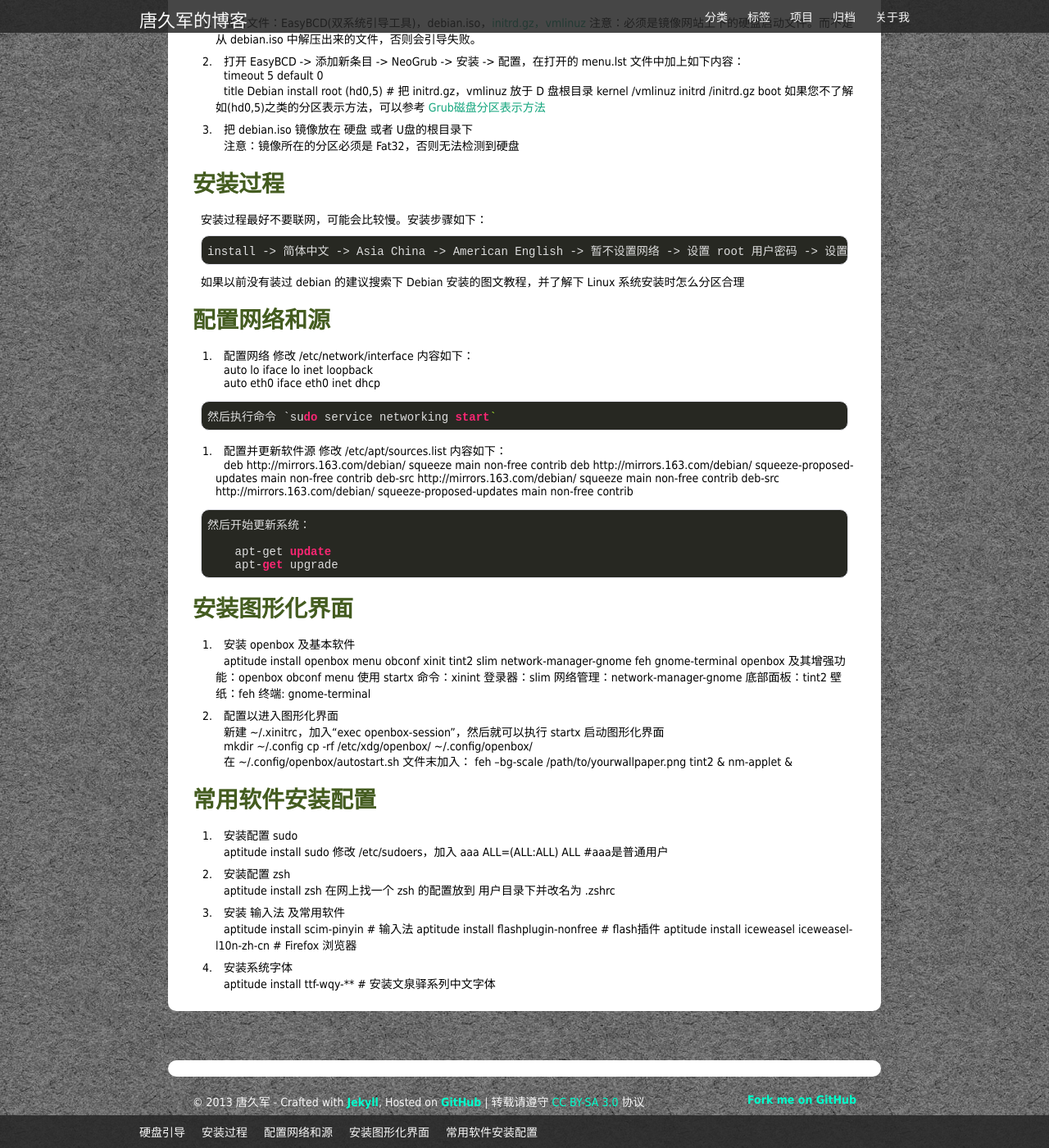
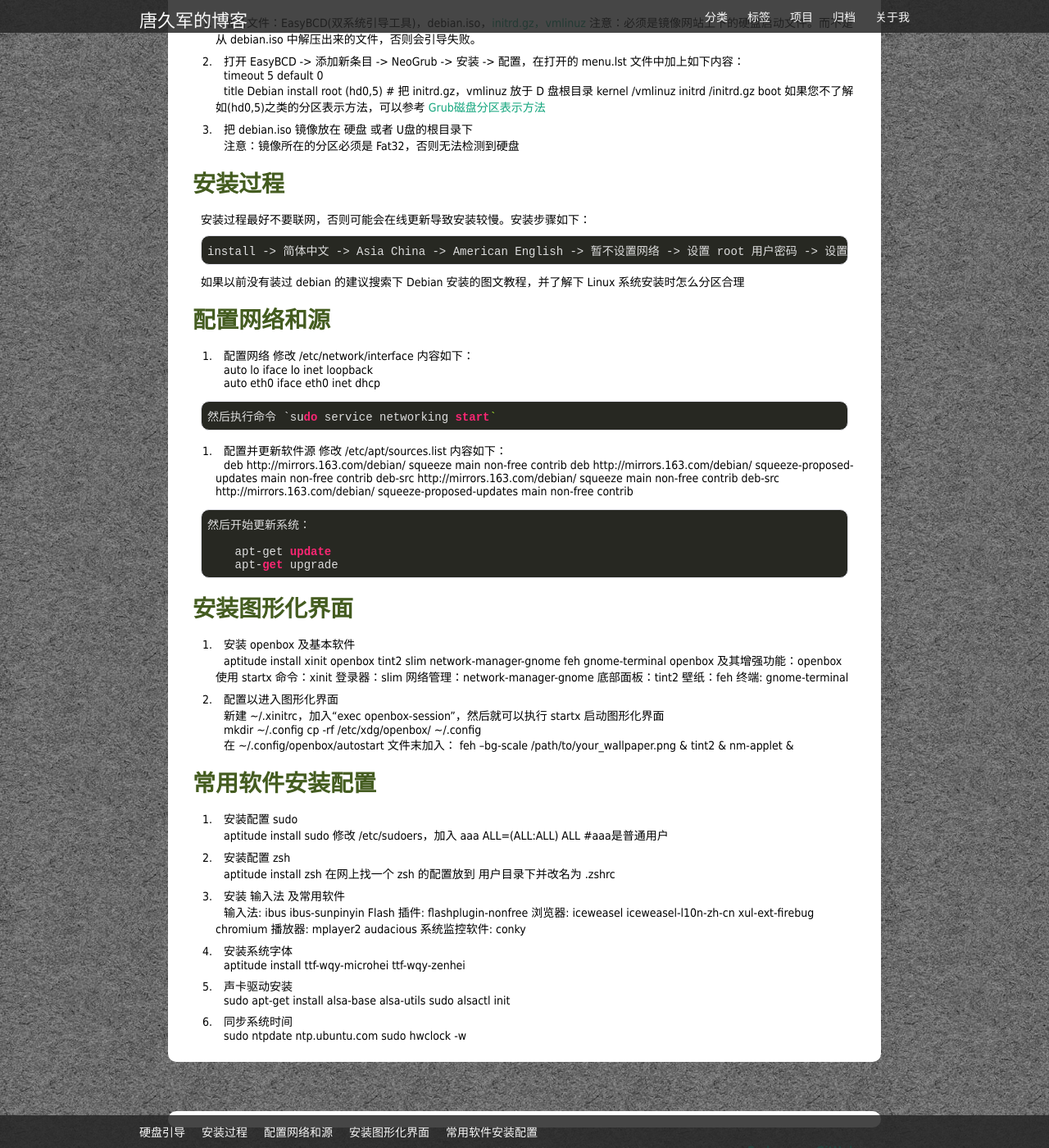
Before and after one commit to december/december.github.com, a Jekyll site: the page built from _posts/2013-03-15-从字符界面最小化安装-Debian-系统.md, in a window 1280 px wide and 1400 px high, scrolled down 334 px. Shown: the whole window at 82% size. Built offline with Jekyll 4.4.1, drawn with Linux system fonts in a browser that asks for light colours; Markdown is read by kramdown in place of the engine named in the settings; comment, search, counter and statistics services are not loaded.

Commit message:
修改博客内容

```diff
--- a/_posts/2013-03-15-从字符界面最小化安装-Debian-系统.md
+++ b/_posts/2013-03-15-从字符界面最小化安装-Debian-系统.md
@@ -26,7 +26,7 @@ description: 直接从硬盘引导，从最小化字符界面开始安装系统
         注意：镜像所在的分区必须是 Fat32，否则无法检测到硬盘
 
 ### 安装过程
-  安装过程最好不要联网，可能会比较慢。安装步骤如下：
+  安装过程最好不要联网，否则可能会在线更新导致安装较慢。安装步骤如下：
 
     install -> 简体中文 -> Asia China -> American English -> 暂不设置网络 -> 设置 root 用户密码 -> 设置 新用户及密码 -> 分区 -> 然后软件只选择标准系统工具 -> 然后安装 grub 后重启就进入到字符界面的系统了。
 
@@ -62,9 +62,9 @@ description: 直接从硬盘引导，从最小化字符界面开始安装系统
 
   1. 安装 openbox 及基本软件
 
-        aptitude install openbox menu obconf xinit tint2 slim network-manager-gnome feh gnome-terminal
-        openbox 及其增强功能：openbox obconf menu
-        使用 startx 命令：xinint
+        aptitude install xinit openbox tint2 slim network-manager-gnome feh gnome-terminal
+        openbox 及其增强功能：openbox
+        使用 startx 命令：xinit
         登录器：slim
         网络管理：network-manager-gnome
         底部面板：tint2
@@ -76,10 +76,10 @@ description: 直接从硬盘引导，从最小化字符界面开始安装系统
         新建 ~/.xinitrc，加入“exec openbox-session”，然后就可以执行 startx 启动图形化界面
 
         mkdir ~/.config
-        cp -rf /etc/xdg/openbox/ ~/.config/openbox/
+        cp -rf /etc/xdg/openbox/ ~/.config
 
-        在 ~/.config/openbox/autostart.sh 文件末加入：
-        feh --bg-scale /path/to/yourwallpaper.png
+        在 ~/.config/openbox/autostart 文件末加入：
+        feh --bg-scale /path/to/your_wallpaper.png &
         tint2 &
         nm-applet &
 
@@ -97,10 +97,22 @@ description: 直接从硬盘引导，从最小化字符界面开始安装系统
 
   3. 安装 输入法 及常用软件
 
-        aptitude install scim-pinyin    # 输入法
-        aptitude install flashplugin-nonfree    # flash插件
-        aptitude install iceweasel iceweasel-l10n-zh-cn      # Firefox 浏览器
+        输入法: ibus ibus-sunpinyin
+        Flash 插件: flashplugin-nonfree
+        浏览器: iceweasel iceweasel-l10n-zh-cn xul-ext-firebug chromium
+        播放器: mplayer2 audacious
+        系统监控软件: conky
 
   4. 安装系统字体
 
-        aptitude install ttf-wqy-**    # 安装文泉驿系列中文字体
+        aptitude install ttf-wqy-microhei ttf-wqy-zenhei
+
+  5. 声卡驱动安装
+
+        sudo apt-get install alsa-base alsa-utils
+        sudo alsactl init
+
+  6. 同步系统时间
+
+        sudo ntpdate ntp.ubuntu.com
+        sudo hwclock -w
```
Also changed, not shown: _posts/2013-07-11-Debian-常用系统设置方法.md (+18 -0 lines).
